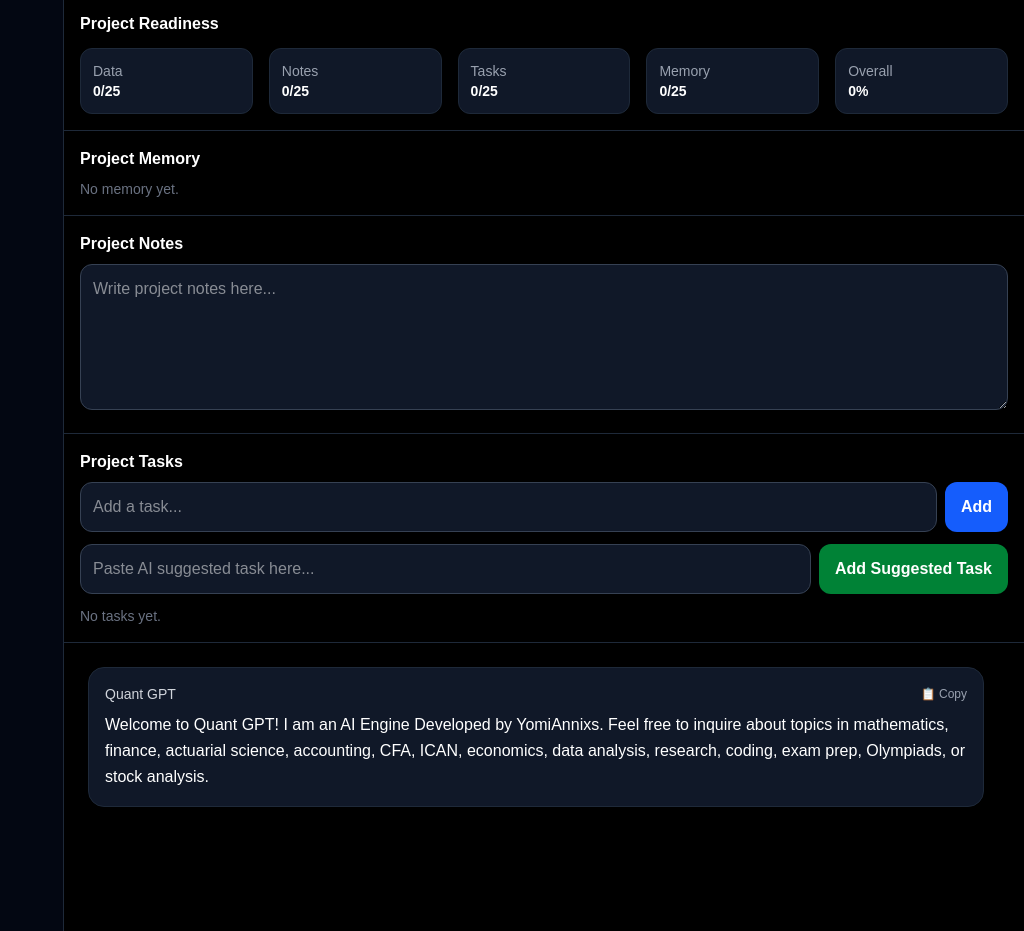
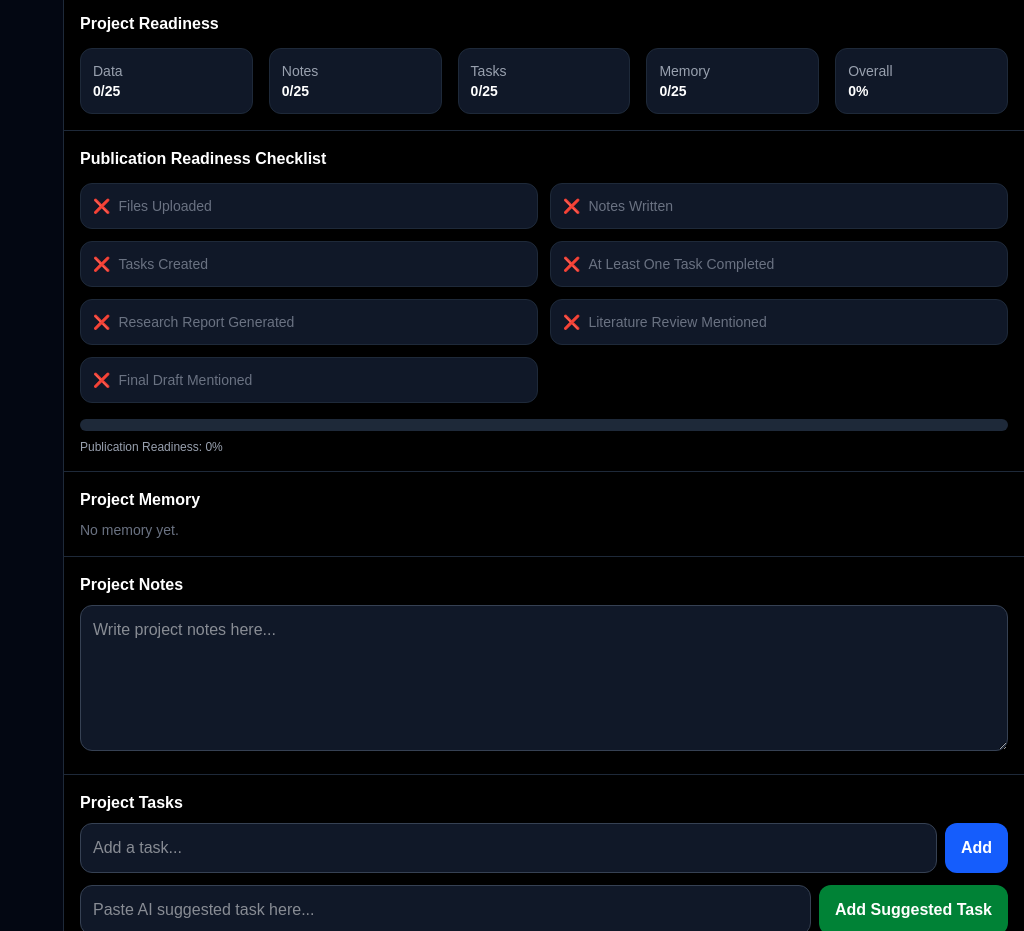
Before and after one commit to yomiannixs-jpg/QuantGPT, a Next.js app in the folder frontend/: page /dashboard in a window 1280 px wide. Shown: the part 1080-2011 px from the top of the page, without its empty margins (256-1280 px from the left). Built offline with nearby package versions, Linux system fonts and the light colour scheme.

Commit message:
Implement publication readiness checklist feature
Added publication readiness checklist and calculations.

```diff
--- a/frontend/app/dashboard/page.tsx
+++ b/frontend/app/dashboard/page.tsx
@@ -300,7 +300,40 @@
   taskReadiness +
   memoryReadiness
 );
-
+  const hasFiles = activeProjectFileCount > 0;
+const hasNotes = notesWordCount >= 100;
+const hasTasks = totalTasks > 0;
+const hasCompletedTasks = completedTasks > 0;
+const hasResearchReport =
+  activeProjectMemory?.items?.some((item) =>
+    item.text.toLowerCase().includes("research progress report")
+  ) || false;
+
+const hasLiteratureReview =
+  activeProjectNote?.content
+    ?.toLowerCase()
+    .includes("literature review") || false;
+
+const hasFinalDraft =
+  activeProjectNote?.content
+    ?.toLowerCase()
+    .includes("final draft") || false;
+
+const publicationChecklist = [
+  { label: "Files Uploaded", done: hasFiles },
+  { label: "Notes Written", done: hasNotes },
+  { label: "Tasks Created", done: hasTasks },
+  { label: "At Least One Task Completed", done: hasCompletedTasks },
+  { label: "Research Report Generated", done: hasResearchReport },
+  { label: "Literature Review Mentioned", done: hasLiteratureReview },
+  { label: "Final Draft Mentioned", done: hasFinalDraft },
+];
+
+const publicationReadiness = Math.round(
+  (publicationChecklist.filter((item) => item.done).length /
+    publicationChecklist.length) *
+    100
+);
   useEffect(() => {
     const urlMode = searchParams.get("mode");
     const savedProjects = localStorage.getItem("quant-gpt-projects");
@@ -1773,6 +1806,42 @@
   </div>
 </div>
 
+           <div className="border-b border-gray-800 p-4">
+  <h3 className="font-semibold mb-3">
+    Publication Readiness Checklist
+  </h3>
+
+  <div className="grid md:grid-cols-2 gap-3 text-sm">
+    {publicationChecklist.map((item) => (
+      <div
+        key={item.label}
+        className="bg-gray-900 border border-gray-800 rounded-xl p-3 flex items-center gap-2"
+      >
+        <span>
+          {item.done ? "✅" : "❌"}
+        </span>
+
+        <span className={item.done ? "text-gray-200" : "text-gray-500"}>
+          {item.label}
+        </span>
+      </div>
+    ))}
+  </div>
+
+  <div className="mt-4">
+    <div className="w-full bg-gray-800 rounded-full h-3">
+      <div
+        className="bg-green-600 h-3 rounded-full"
+        style={{ width: `${publicationReadiness}%` }}
+      />
+    </div>
+
+    <div className="text-xs text-gray-400 mt-2">
+      Publication Readiness: {publicationReadiness}%
+    </div>
+  </div>
+</div>
+
       <div className="border-b border-gray-800 p-4">
         <h3 className="font-semibold mb-2">
            Project Memory
```
